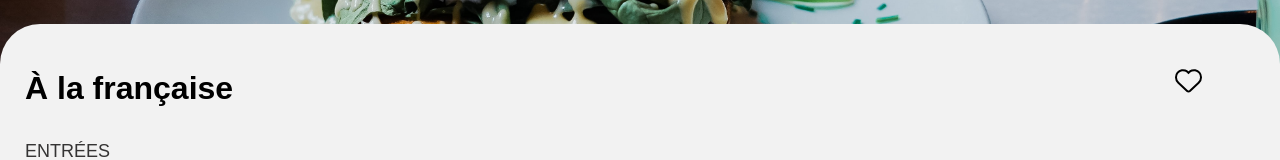
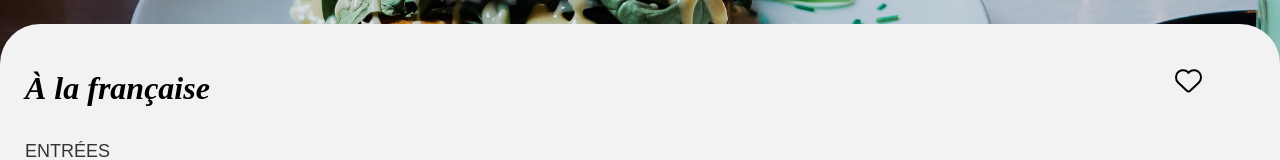
Before and after one commit to DenisJP/ChalardDenis_3_23012022, a plain HTML site: page ALaFrancaise.html in a window 1280 px wide. Shown: the part 426-586 px from the top of the page. Drawn offline with Linux system fonts and the light colour scheme.

Commit message:
last fix

```diff
--- a/style/style.css
+++ b/style/style.css
@@ -312,7 +312,11 @@
         vertical-align: middle;
         width: 95%;
     }
-
+    .restaurant_menus_header h1{
+        font-family: "Shrikhand";
+        font-style: italic;
+        font-weight: bolder;
+    }
     .restaurant_menus_header .fa-heart{
         font-size: 25px;
         padding-top: 20px;
@@ -401,6 +405,7 @@
         padding-left: 25px;
         position: relative;
         display: inline-block;
+
     }
 
     .menu_list h1:after{
```
